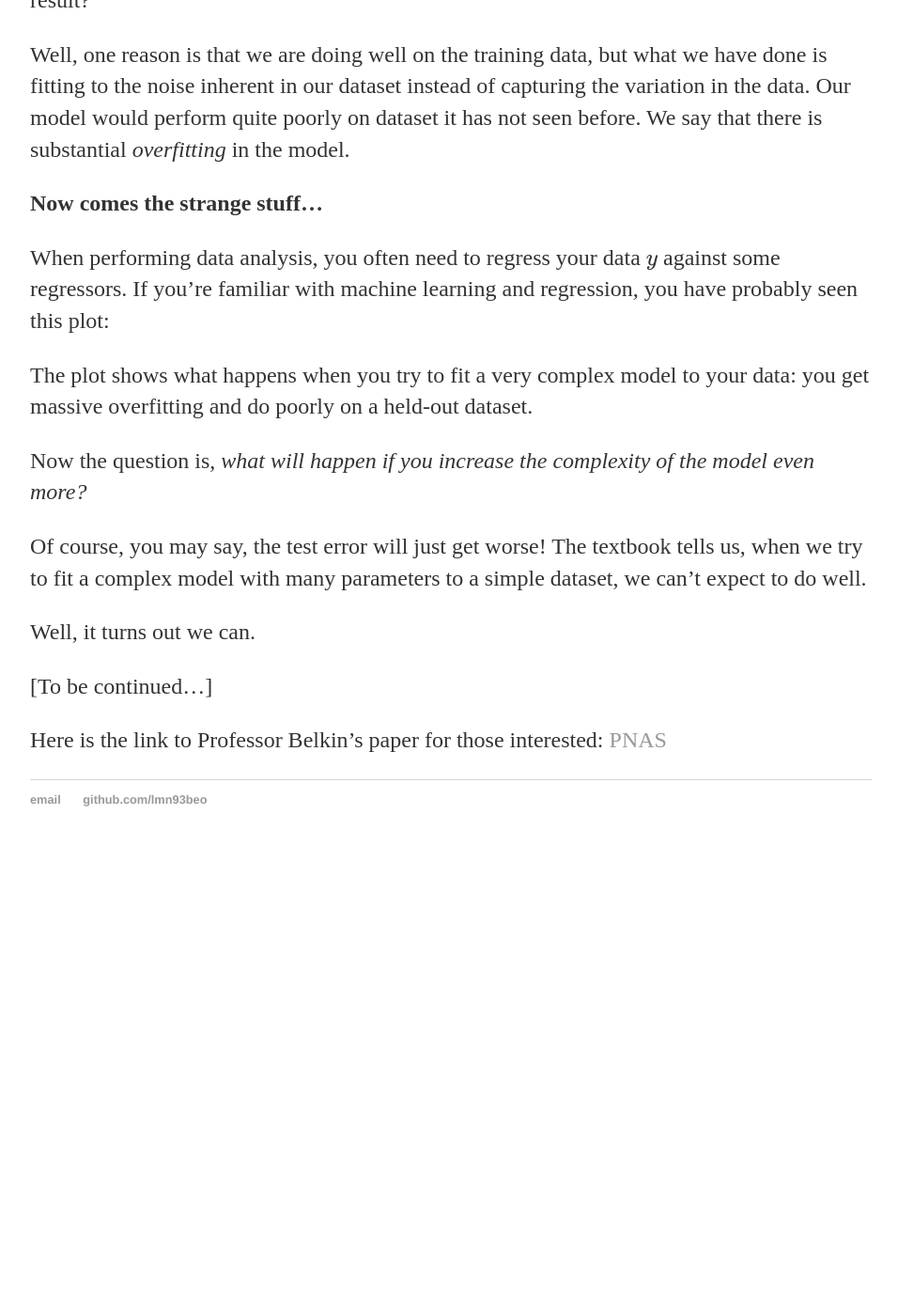
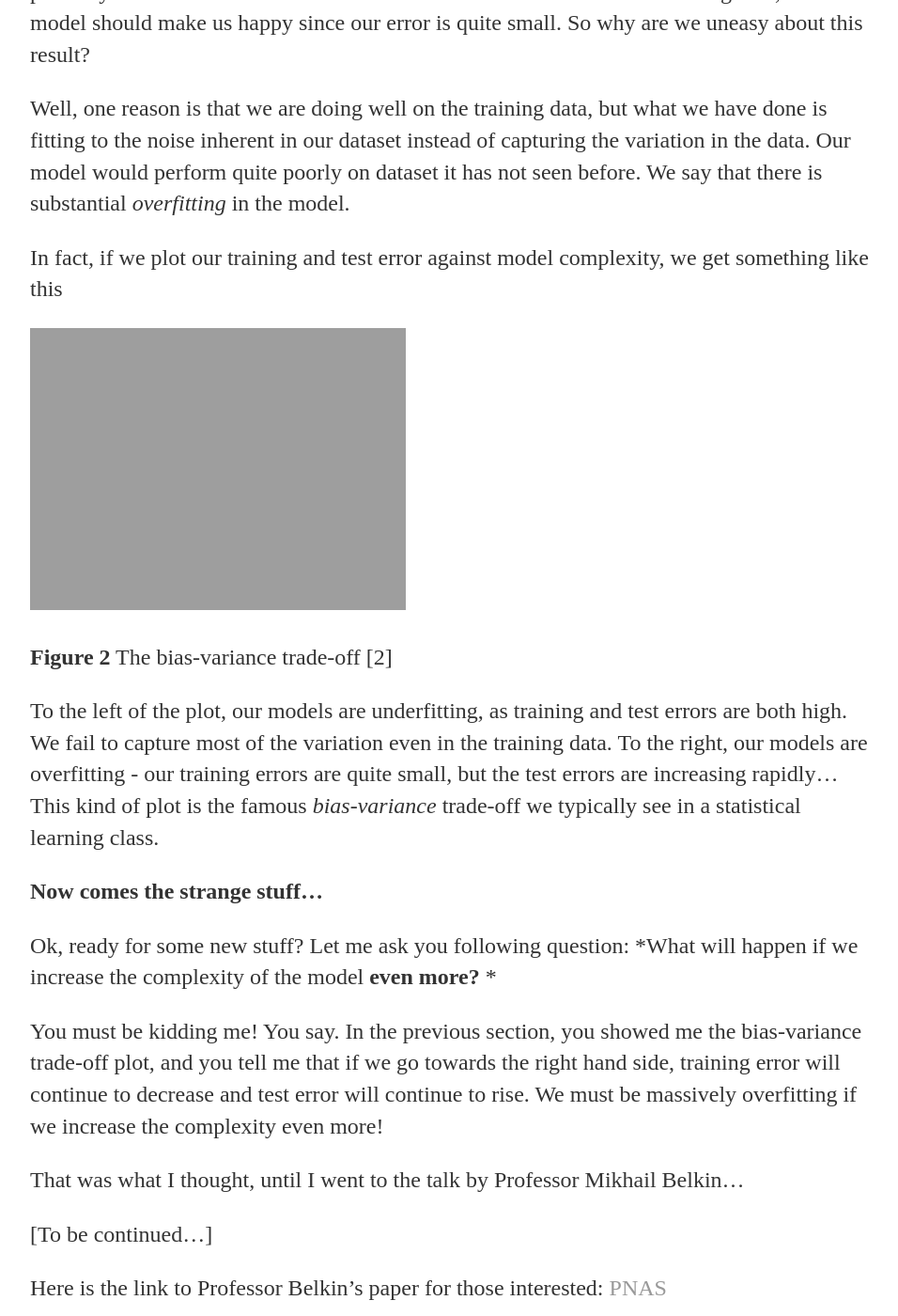
Before and after one commit to nhat-le/nhat-le.github.io, a Jekyll site: the page built from _posts/2020-04-15-overfitting-revisited.md, in a window 1280 px wide and 1400 px high, scrolled down 1505 px. Shown: the whole window at 94% size, without its empty margins (160-1116 px from the left). Built offline with Jekyll 4.4.1, drawn with Linux system fonts in a browser that asks for light colours; formulas are drawn with MathJax 3; before the commit the page ends 2423 px from its top, so only the background shows below that; some of the changed text lies outside the part shown.

Commit message:
Update 2020-04-15-overfitting-revisited.md

```diff
--- a/_posts/2020-04-15-overfitting-revisited.md
+++ b/_posts/2020-04-15-overfitting-revisited.md
@@ -6,9 +6,12 @@
 
 In this post, I'm going to tell you some new and potentially interesting perspectives on overfitting and underfitting. I learned most of the materials in this post from a recent talk by Professor Mikhail Belkin at the Ohio State University, so all the credits go to him. Here, I try to explain his results in a way that makes the most sense to me. Hopefully you will find this post interesting too.
 
+Now, let's dive in. Let's start with the concept of *overfitting*. (If you're already familiar with overfitting, feel free to skip this section) Let's say, for example, that you're given a bunch of data points (shown in blue) and are asked to draw a best-fit line through these points.
+
 ![Overfitting](http://nhat-le.github.io/files/overfitting.png)
 
-Now, let's dive in. Let's start with the concept of *overfitting*. (If you're already familiar with overfitting, feel free to skip this section) Let's say, for example, that you're given a bunch of data points (shown in blue) and are asked to draw a best-fit line through these points.
+**Figure 1** Underfitting and overfitting [1]
+
 
 What sort of line would you draw? Well, you could start with a very simple model, a straight line. A straight line could capture some of the variation you see, but not much. We call this *underfitting* - the model is too simple to describe the data satisfactorily.
 
@@ -18,24 +21,28 @@
 
 Well, one reason is that we are doing well on the training data, but what we have done is fitting to the noise inherent in our dataset instead of capturing the variation in the data. Our model would perform quite poorly on dataset it has not seen before. We say that there is substantial *overfitting* in the model.
 
+In fact, if we plot our training and test error against model complexity, we get something like this
 
+![Bias-variance](http://nhat-le.github.io/files/bias_variance.png)
 
+**Figure 2** The bias-variance trade-off [2]
 
+To the left of the plot, our models are underfitting, as training and test errors are both high. We fail to capture most of the variation even in the training data. To the right, our models are overfitting - our training errors are quite small, but the test errors are increasing rapidly... This kind of plot is the famous *bias-variance* trade-off we typically see in a statistical learning class.
 
 
 
 **Now comes the strange stuff...**
 
-When performing data analysis, you often need to regress your data \\(y\\) against some regressors. If you're familiar with machine learning and regression, you have probably seen this plot:
+Ok, ready for some new stuff? Let me ask you following question: *What will happen if we increase the complexity of the model **even more?** *
 
-The plot shows what happens when you try to fit a very complex model to your data: you get massive overfitting and do poorly on a held-out dataset.
+You must be kidding me! You say. In the previous section, you showed me the bias-variance trade-off plot, and you tell me that if we go towards the right hand side, training error will continue to decrease and test error will continue to rise. We must be massively overfitting if we increase the complexity even more!
 
-Now the question is, *what will happen if you increase the complexity of the model even more?*
-
-Of course, you may say, the test error will just get worse! The textbook tells us, when we try to fit a complex model with many parameters to a simple dataset, we can't expect to do well.
-
-Well, it turns out we can.
+That was what I thought, until I went to the talk by Professor Mikhail Belkin...
 
 [To be continued...]
 
 Here is the link to Professor Belkin's paper for those interested: [PNAS](https://www.pnas.org/content/116/32/15849.short)
+
+References
+[1] https://scikit-learn.org/stable/auto_examples/model_selection/plot_underfitting_overfitting.html
+[2] https://www.researchgate.net/publication/222344717_Spatial_prediction_of_soil_properties_in_temperate_mountain_regions_using_support_vector_regression
```
